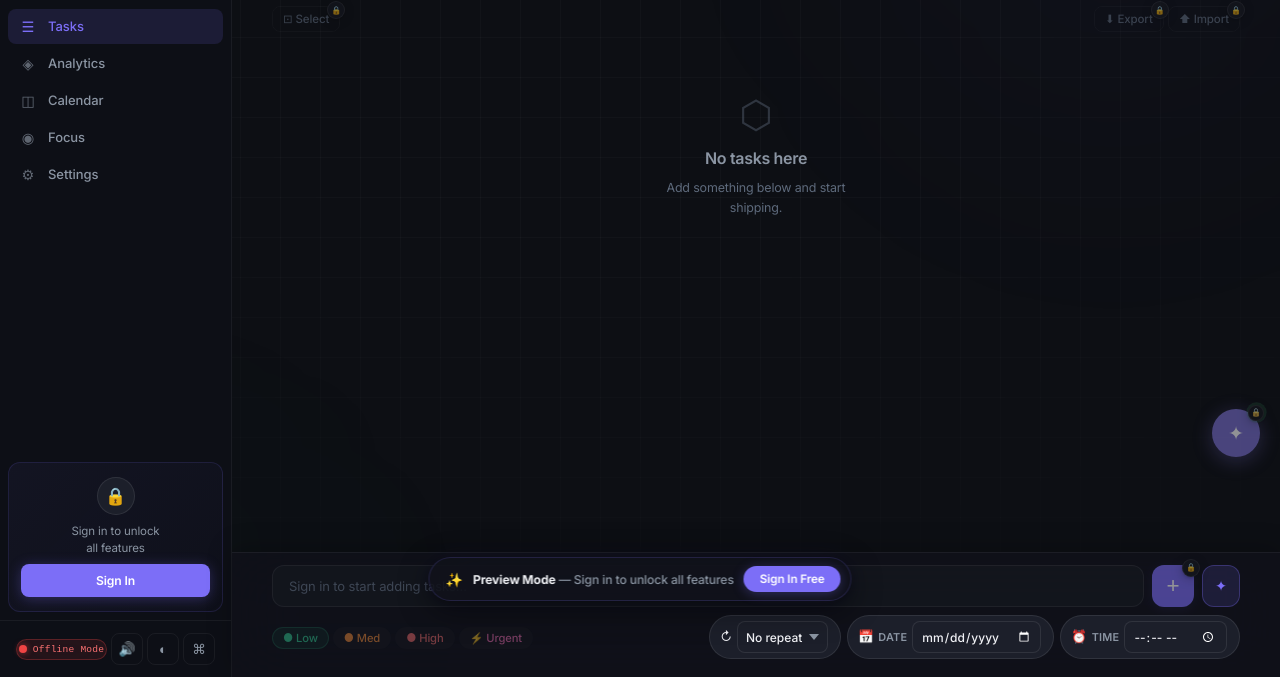
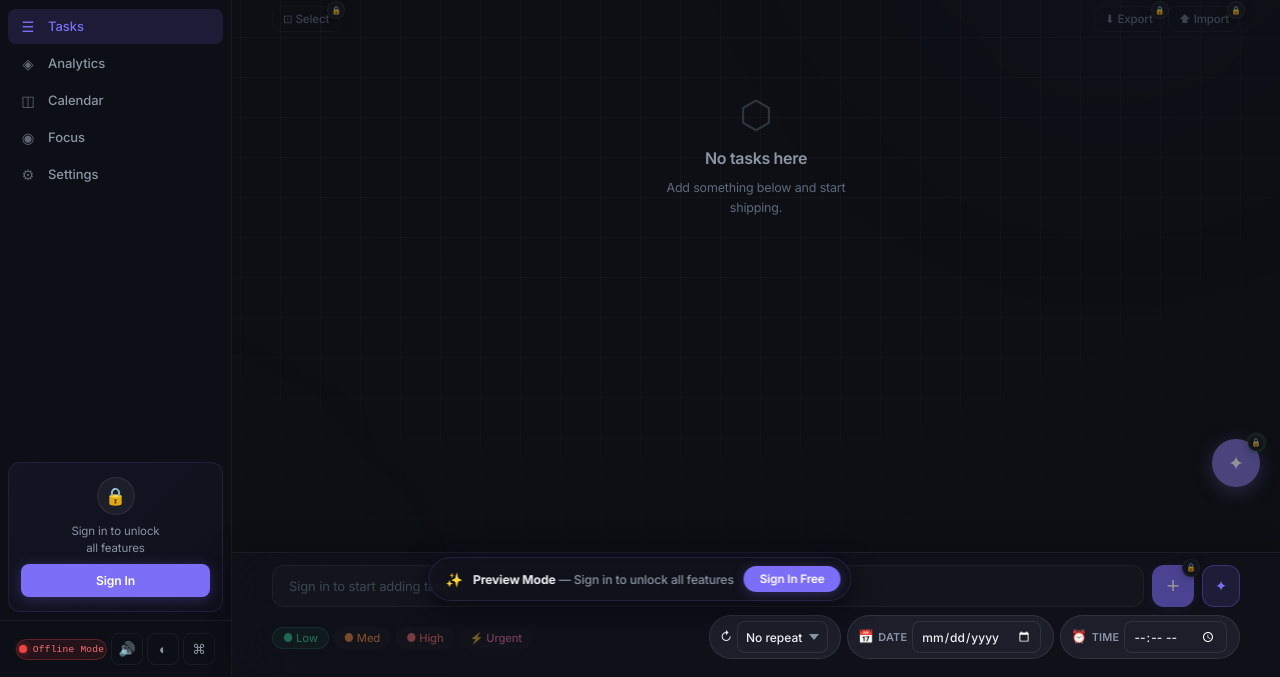
Before and after one commit to Divya2007-hub/NEXA, a plain HTML site: page index.html in a window 1280 px wide. Shown: the part 123-800 px from the top of the page. Drawn offline with nearby package versions, Linux system fonts and the light colour scheme; no server answers.

Commit message:
update nexa ai

```diff
--- a/nexa-ai.css
+++ b/nexa-ai.css
@@ -344,9 +344,9 @@
   /* position stays fixed — do NOT override */
 }
 
-/* ── Guest mode: raise button above the preview banner + input bar ── */
+/* ── Guest mode: raise button above preview banner + input bar ── */
 body.guest-mode #nexa-ai-btn {
-  bottom: 220px;
+  bottom: 190px;
 }
 @media (max-width: 768px) {
   body.guest-mode #nexa-ai-btn {
```
